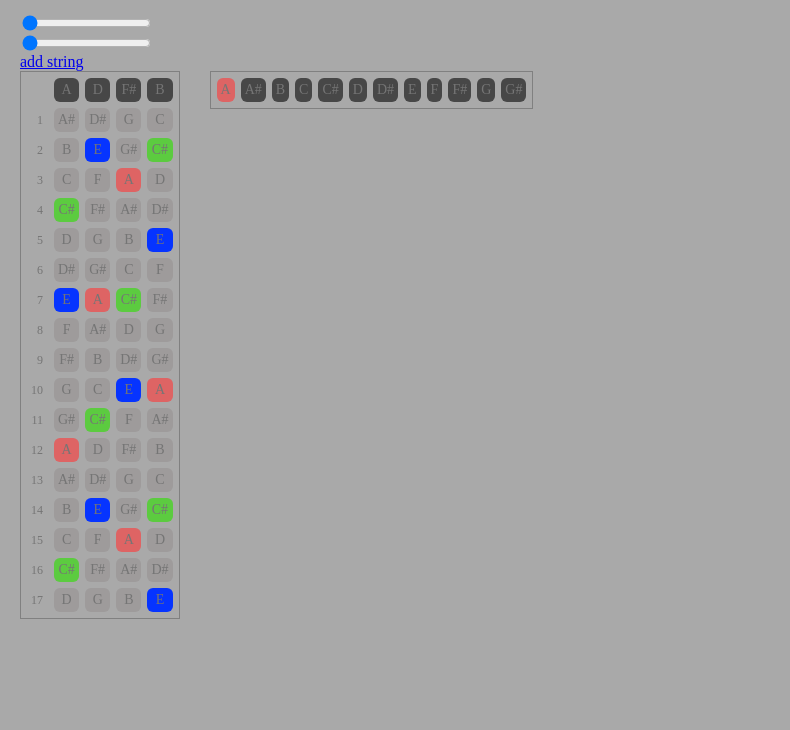
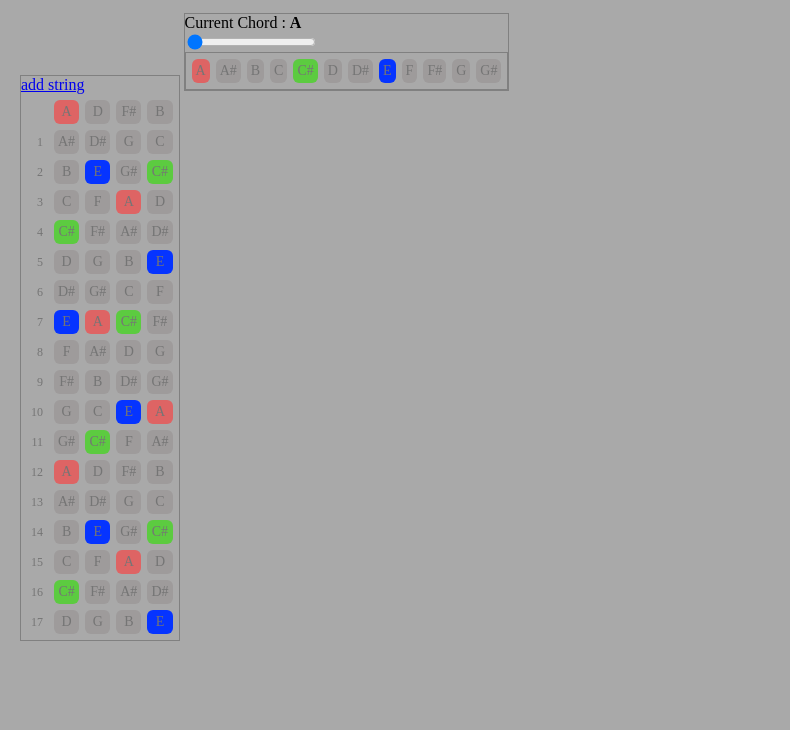
Before and after one commit to ebkgne/chords, a plain HTML site: page index.html in a window 1280 px wide. Shown: the part 70-800 px from the top of the page, without its empty margins (0-790 px from the left). Drawn offline with Linux system fonts and the light colour scheme.

Commit message:
working viagra

```diff
--- a/index.html
+++ b/index.html
@@ -6,7 +6,7 @@
 
   <style>
 
-    body { width:100%; font-family:MS Sans Serif; background-color: darkgrey; position:absolute; top:20px; left:20px; }
+    body { font-family:MS Sans Serif; background-color: darkgrey; position:absolute; top:20px; left:20px; }
 
     td,tr,table,body { margin:0; padding:0; border-spacing: 6px; }
 
@@ -28,9 +28,11 @@
       border: 2px solid red;
     }
 
-    table { border : 1px solid gray; float:left; margin-right: 30px; }
+      div { border : 1px solid gray; display: inline-block;  }
 
-    tr:first-child td:not(:first-child)  { background-color: rgb(71, 71, 71); }
+    #neck-view { }
+
+    /* tr:first-child td:not(:first-child)  { background-color: rgb(71, 71, 71); } */
 
     .id { font-size:12px;  background-color:transparent; text-align: right; padding-right: 5px; }
     /* .note3 { background-color:#a0df91; } */
@@ -46,13 +48,21 @@
 </head>
 
 <body>
+  <!-- <div style="position:absolute;right:0;bottom:0;display:inline;">made with love </div> -->
   <h1>Chords Explorer</h1>
-  <input type="range" min="0" max="12" value="0" onmousemove="offset = Number(this.value); draw()"/><br/>
-  <input type="range" min="0" max="12" value="0" onmousemove="chord = 12-Number(this.value); draw()"/><br/>
-  <a href="#" onclick="cordes.push(0); draw() ">add string</a><br />
+
+  <div id="neck-view"><a href="#" onclick="cordes.push(0); draw() ">add string</a><br /></div>
+  <div>Current Chord : <b id="current_note">none</b><br />
+    <input type="range" min="0" max="12" value="0" onmousemove="chord = 12-Number(this.value); draw()"/><br/>
+    <div id="chord-view"></div>
+  </div>
 </body>
 
 <script>
+
+data = []
+
+
 
   notesUS = [ "A", "A#", "B", "C", "C#", "D", "D#", "E", "F", "F#", "G", "G#" ];
 
@@ -72,16 +82,15 @@
 
   fretes = 18
 
-  offset = 0
-
   chord = 0
 
-  body = document.querySelector("body");
 
   table = document.createElement('table');
-  body.appendChild(table)
+  document.querySelector("#neck-view").appendChild(table)
 
   function draw() {
+
+    document.getElementById("current_note").innerHTML = notesUS[chord%notesUS.length]
 
     table.innerHTML = ""
 
@@ -96,7 +105,7 @@
       for (id in cordes) {
 
         td = document.createElement('td');
-        id = (f+cordes[id]+offset)%(notesUS.length)
+        id = (f+cordes[id])%(notesUS.length)
         td.innerHTML = notesUS[id]
         td.className = "note"+((id+chord)%(notesUS.length))
         tr.appendChild(td);
@@ -106,20 +115,29 @@
       table.appendChild(tr)
 
     }
+
+    drawChord("span#major")
+
+    drawChord("span#minor")
+    drawChord("span#seventh")
+
   }
-  table2 = document.createElement('table');
-  body.appendChild(table2)
 
-  function draw2() {
+  cv = document.querySelector("#chord-view");
+  function drawChord(to, notes) {
 
-    table2.innerHTML = ""
+    table2 = document.createElement('table');
+    to = cv;
+    to.innerHTML = ""
+    to.appendChild(table2)
 
     tr = document.createElement('tr');
 
     for (n in notesUS) {
 
         td = document.createElement('td');
-        td.innerHTML = notesUS[n]
+        id = (Number(n)+chord)%(notesUS.length)
+        td.innerHTML = notesUS[id]
         td.className = "note"+n
         tr.appendChild(td);
 
@@ -129,7 +147,7 @@
   }
 
   draw()
-  draw2()
+
 
 </script>
 
```
